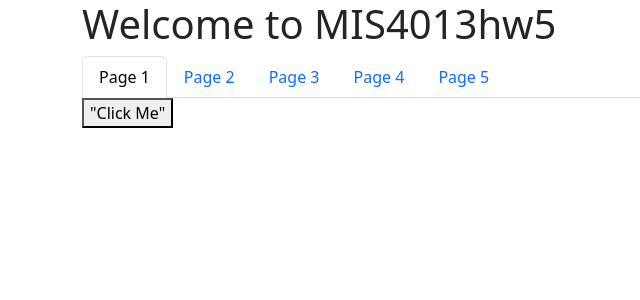
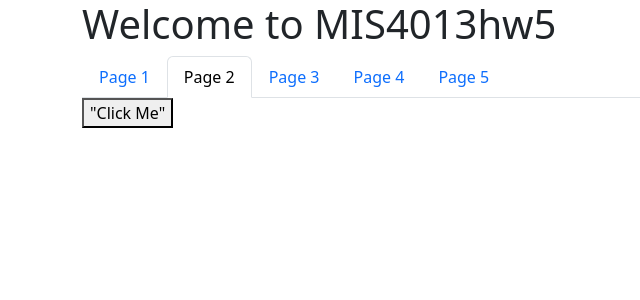
Before and after one commit to Josgar123/MIS4013hw1, a PHP site: page /page2.php in a window 1280 px wide. Shown: the top 300 px of the page, without its empty margins (0-640 px from the left). Run offline with PHP 8.4, Linux system fonts and the light colour scheme.

Commit message:
Update page2.php

```diff
--- a/page2.php
+++ b/page2.php
@@ -17,10 +17,10 @@
 
            <ul class="nav nav-tabs">
               <li class="nav-item">
-                <a class="nav-link active" aria-current="page" href="index.php"">Page 1</a>
+                <a class="nav-link " href="index.php"">Page 1</a>
               </li>
               <li class="nav-item">
-                <a class="nav-link" href="page2.php">Page 2</a>
+                <a class="nav-link active" aria-current="page" href="page2.php">Page 2</a>
               </li>
               <li class="nav-item">
                 <a class="nav-link" href="page3.php"">Page 3</a>
```
